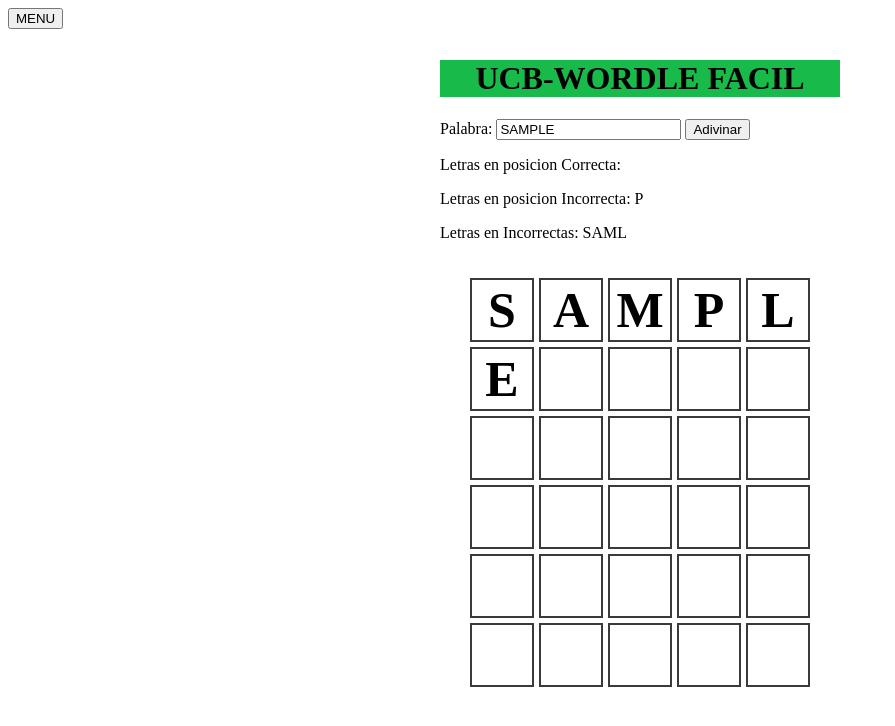
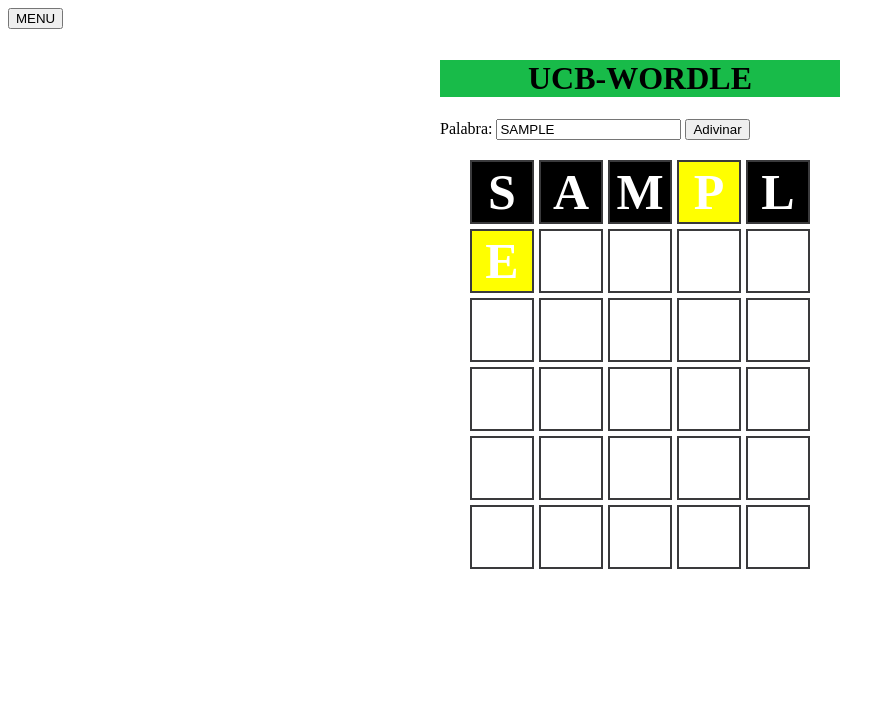
Before and after one commit to NicoleUribe/Cloneproyecto, a website built with Parcel: page index2.html in a window 1280 px wide. Both pictures are taken after typing "Sample" into the empty fields and a click on the input "Adivinar". Shown: the whole page, without its empty margins (0-895 px from the left). Built offline with nearby package versions, Linux system fonts and the light colour scheme.

Commit message:
ColorVerdePosCorrecta

```diff
--- a/index2.html
+++ b/index2.html
@@ -10,13 +10,10 @@
       }
     </style>
       <form id="intento-form">
-        <h1 id="titulo">UCB-WORDLE FACIL</h1>
+        <h1 id="titulo">UCB-WORDLE</h1>
         <label for="intento">Palabra: </label>
         <input type="text" id="intento" style="text-transform: uppercase;" minlength= "5" maxlength="5" />
         <input type="submit" value="Adivinar" id="boton-adivinar" />
-        <div id="resultado-div"></div>
-        <div id="resultado-div2"></div>
-        <div id="resultado-div3"></div>
       </form>
 
       <div id="contenedorCuadrados">
@@ -45,7 +42,7 @@
         min-height: 60px;
         font-size: 50px;
         font-weight: bold;
-        color: rgb(0, 0, 0);
+        color: rgb(255, 255, 255);
         text-transform: uppercase;
 
         display: flex;
--- a/src/presenter.js
+++ b/src/presenter.js
@@ -53,7 +53,19 @@ intentoForm.addEventListener("submit", (event) => {
   function insertPalabraEnCuadros(intent){
     for(let cont=0;cont<intent.length;cont++){
       const espacio = document.getElementById(String(contadorEspacios));
-      espacio.textContent= intent[cont];
+      if(juego.getLetra(cont) == intent[cont]){
+        espacio.textContent= intent[cont];
+        espacio.style.background = "green";
+      }
+      if(juego.getPalabra().includes(intento[cont]) &&
+         juego.getLetra(cont) != intent[cont]){
+        espacio.textContent= intent[cont];
+        espacio.style.background = "yellow";
+      }
+      if(!juego.getPalabra().includes(intento[cont])){
+        espacio.textContent= intent[cont];
+        espacio.style.background = "black";
+      }
       contadorEspacios++;
     }
   }
--- a/src/wordle.js
+++ b/src/wordle.js
@@ -42,5 +42,8 @@ class Wordle{
     getPalabra(){
         return this.palabra;
     }
+    getLetra(pos){
+        return this.palabra[pos];
+    }
 }
 export default Wordle
```
